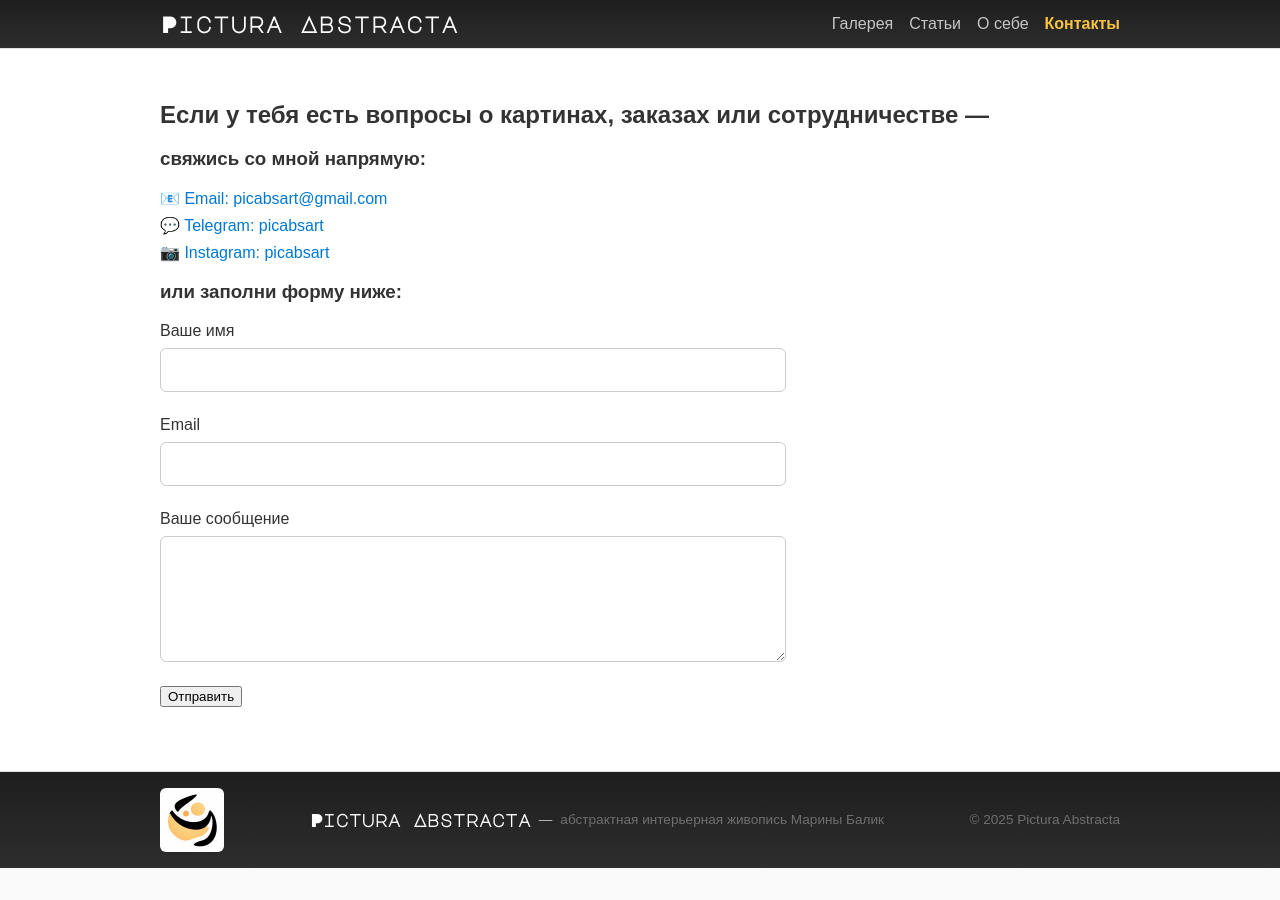
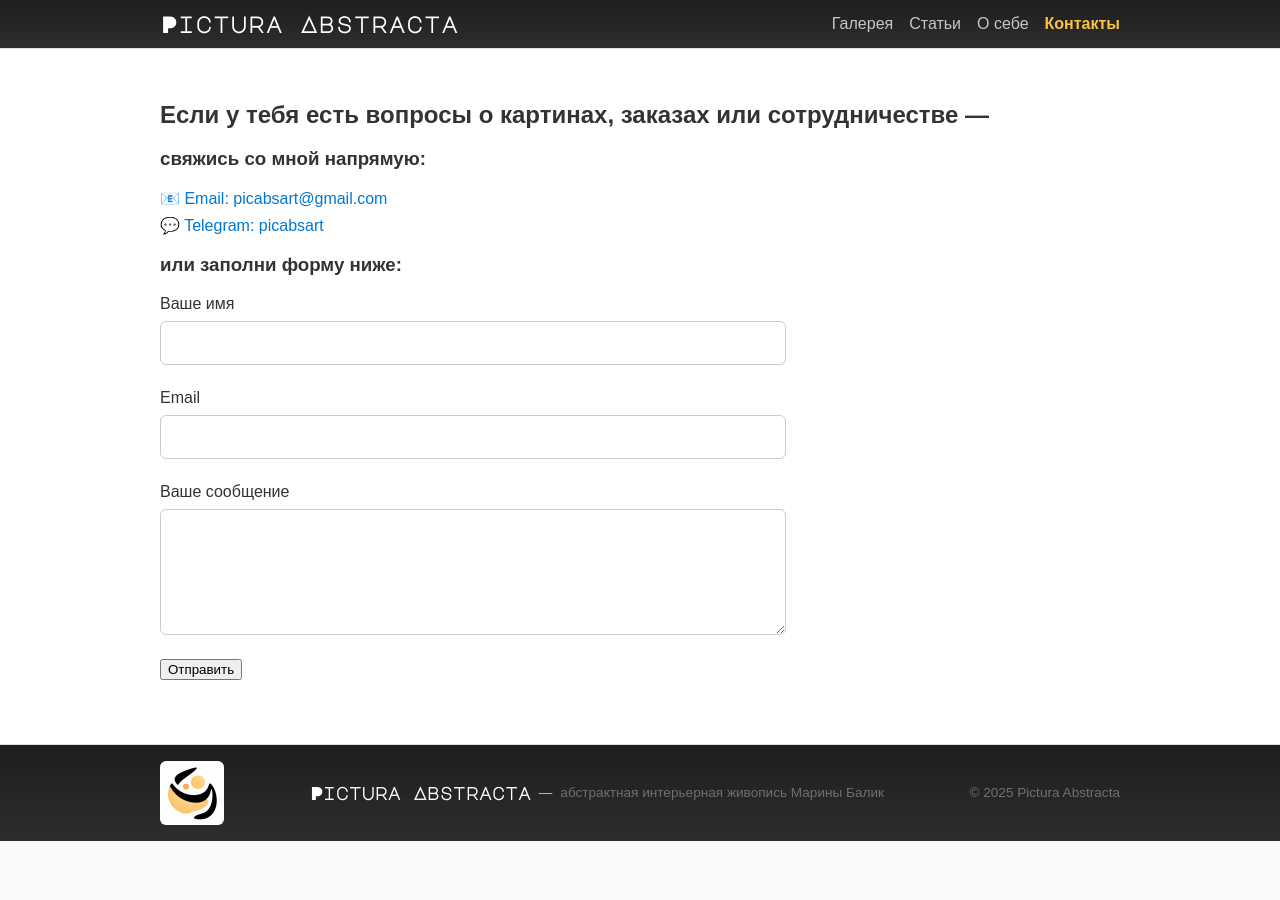
Before and after one commit to PicAbsArt/picabsart.github.io, a Jekyll site: the page built from contact.md, in a window 1280 px wide. Built offline with Jekyll 4.4.1, drawn with Linux system fonts in a browser that asks for light colours.

Commit message:
Update contact.md

```diff
--- a/contact.md
+++ b/contact.md
@@ -10,7 +10,6 @@
 <ul class="contact-links">
   <li><a href="mailto:picabsart@gmail.com">📧 Email: picabsart@gmail.com</a></li>
   <li><a href="https://t.me/picabsart"  target="_blank">💬 Telegram: picabsart</a></li>
-  <li><a href="https://www.instagram.com/picabsart/"  target="_blank">📷 Instagram: picabsart</a></li>
 </ul>
 
 <h3>или заполни форму ниже:</h3>
```
